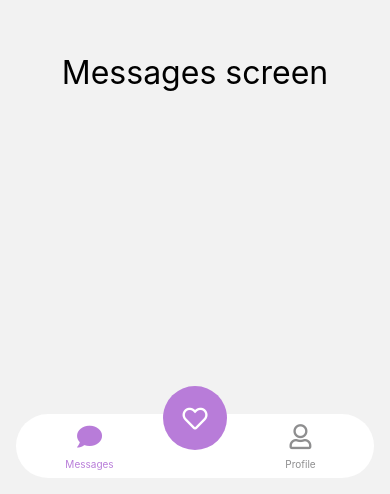
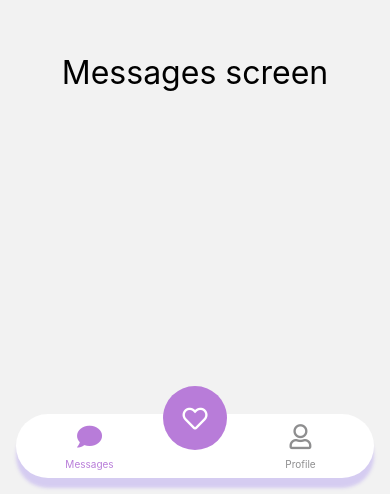
Before and after one commit to djanYaz/Deit.me, a React Native app in the folder app/: screen /Main in a window 390 px wide. Shown: the part 350-844 px from the top of the page. Built offline with nearby package versions, Linux system fonts and the light colour scheme.

Commit message:
add custom shadow to tabbar

```diff
--- a/app/src/components/Tabs.tsx
+++ b/app/src/components/Tabs.tsx
@@ -18,12 +18,19 @@ export default function Tabs() {
           left: 16,
           right: 16,
           borderRadius: 32,
-          elevation: 32,
+          elevation: 5,
           backgroundColor: 'white',
           borderWidth: 0,
           borderColor: 'white',
           height: 64,
           paddingBottom: 8,
+          shadowColor: '#7f5df0',
+          shadowOffset: {
+            width: 0,
+            height: 10,
+          },
+          shadowOpacity: 0.25,
+          shadowRadius: 3.5,
         },
       }}>
       <Tab.Screen
```
